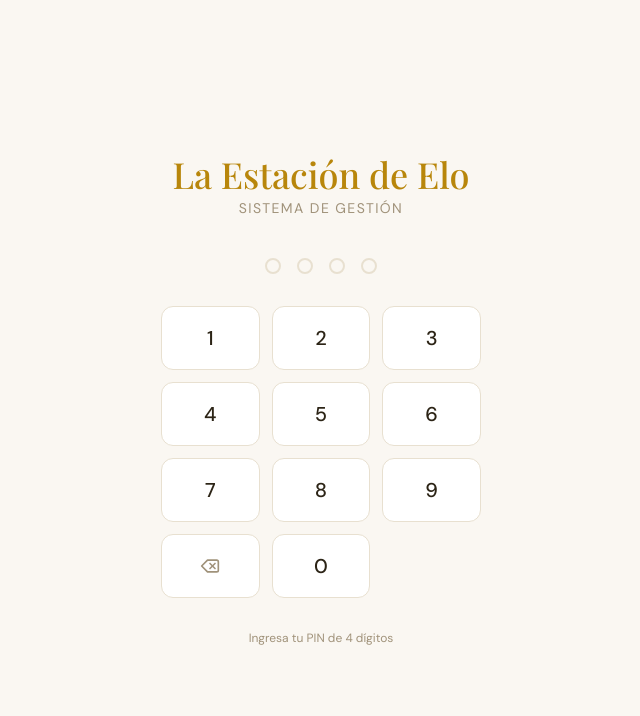
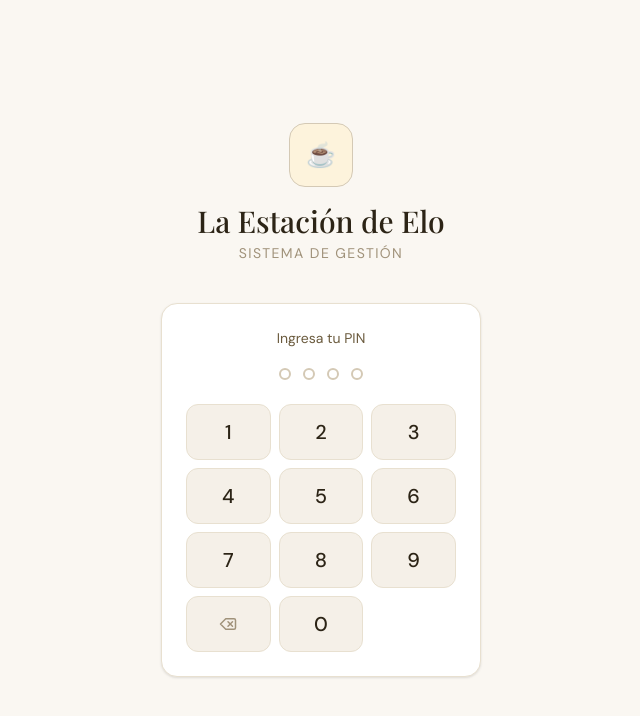
Before and after one commit to laestaciondelo-ctrl/elo-os, a React (Vite) app: page /login in a window 1280 px wide. Shown: the top 716 px of the page, without its empty margins (319-959 px from the left). Built offline with nearby package versions, Linux system fonts and the light colour scheme.

Commit message:
Update Login.jsx

```diff
--- a/src/pages/Login.jsx
+++ b/src/pages/Login.jsx
@@ -11,79 +11,57 @@ export default function Login() {
   const navigate = useNavigate()
 
   const handlePin = async (digit) => {
-    if (digit === 'del') {
-      setPin(p => p.slice(0, -1))
-      setError('')
-      return
-    }
+    if (digit === 'del') { setPin(p => p.slice(0, -1)); setError(''); return }
     const newPin = pin + digit
     setPin(newPin)
     setError('')
     if (newPin.length === 4) {
       setLoading(true)
       const { error } = await login(newPin)
-      if (error) {
-        setError(error)
-        setPin('')
-      } else {
-        navigate('/')
-      }
+      if (error) { setError('PIN incorrecto'); setPin('') }
+      else navigate('/')
       setLoading(false)
     }
   }
 
-  const digits = ['1','2','3','4','5','6','7','8','9','0']
-
   return (
     <div className="min-h-screen bg-elo-bg flex flex-col items-center justify-center px-4">
       <div className="mb-10 text-center">
-        <h1 className="font-display text-4xl text-elo-accent mb-1">La Estación de Elo</h1>
-        <p className="text-elo-muted text-sm font-body tracking-widest uppercase">Sistema de Gestión</p>
+        <div className="w-16 h-16 bg-elo-accent-light border border-elo-border-dark rounded-2xl flex items-center justify-center mx-auto mb-4">
+          <span className="text-2xl">☕</span>
+        </div>
+        <h1 className="font-display text-3xl text-elo-text mb-1">La Estación de Elo</h1>
+        <p className="text-elo-muted text-sm tracking-widest uppercase font-body">Sistema de Gestión</p>
       </div>
 
-      <div className="w-full max-w-xs">
-        <div className="flex justify-center gap-4 mb-8">
+      <div className="w-full max-w-xs bg-elo-card rounded-2xl shadow-card border border-elo-border p-6">
+        <p className="text-center text-elo-secondary text-sm mb-5">Ingresa tu PIN</p>
+
+        <div className="flex justify-center gap-3 mb-6">
           {[0,1,2,3].map(i => (
-            <div key={i} className={`w-4 h-4 rounded-full border-2 transition-all duration-150 ${
-              pin.length > i
-                ? 'bg-elo-accent border-elo-accent'
-                : 'border-elo-border'
-            }`} />
+            <div key={i} className={`w-3 h-3 rounded-full border-2 transition-all duration-150 ${pin.length > i ? 'bg-elo-accent border-elo-accent' : 'border-elo-border-dark'}`} />
           ))}
         </div>
 
-        {error && (
-          <p className="text-center text-elo-danger text-sm mb-4 animate-in">{error}</p>
-        )}
+        {error && <p className="text-center text-elo-danger text-sm mb-4 animate-in">{error}</p>}
 
-        <div className="grid grid-cols-3 gap-3">
-          {digits.slice(0,9).map(d => (
-            <button
-              key={d}
-              onClick={() => handlePin(d)}
-              disabled={loading}
-              className="h-16 rounded-xl bg-elo-card border border-elo-border text-elo-text text-xl font-body font-medium hover:bg-elo-surface hover:border-elo-accent/40 active:scale-95 transition-all duration-100"
-            >
+        <div className="grid grid-cols-3 gap-2">
+          {['1','2','3','4','5','6','7','8','9'].map(d => (
+            <button key={d} onClick={() => handlePin(d)} disabled={loading}
+              className="h-14 rounded-xl bg-elo-surface border border-elo-border text-elo-text text-xl font-medium hover:bg-elo-accent-light hover:border-elo-accent/40 active:scale-95 transition-all">
               {d}
             </button>
           ))}
-          <button
-            onClick={() => handlePin('del')}
-            className="h-16 rounded-xl bg-elo-card border border-elo-border text-elo-muted hover:text-elo-text hover:border-elo-border active:scale-95 transition-all duration-100 flex items-center justify-center"
-          >
-            <Delete size={20} />
+          <button onClick={() => handlePin('del')}
+            className="h-14 rounded-xl bg-elo-surface border border-elo-border text-elo-muted hover:text-elo-danger active:scale-95 transition-all flex items-center justify-center">
+            <Delete size={18} />
           </button>
-          <button
-            onClick={() => handlePin('0')}
-            disabled={loading}
-            className="h-16 rounded-xl bg-elo-card border border-elo-border text-elo-text text-xl font-body font-medium hover:bg-elo-surface hover:border-elo-accent/40 active:scale-95 transition-all duration-100"
-          >
+          <button onClick={() => handlePin('0')} disabled={loading}
+            className="h-14 rounded-xl bg-elo-surface border border-elo-border text-elo-text text-xl font-medium hover:bg-elo-accent-light hover:border-elo-accent/40 active:scale-95 transition-all">
             0
           </button>
           <div />
         </div>
-
-        <p className="text-center text-elo-muted text-xs mt-8">Ingresa tu PIN de 4 dígitos</p>
       </div>
     </div>
   )
```
